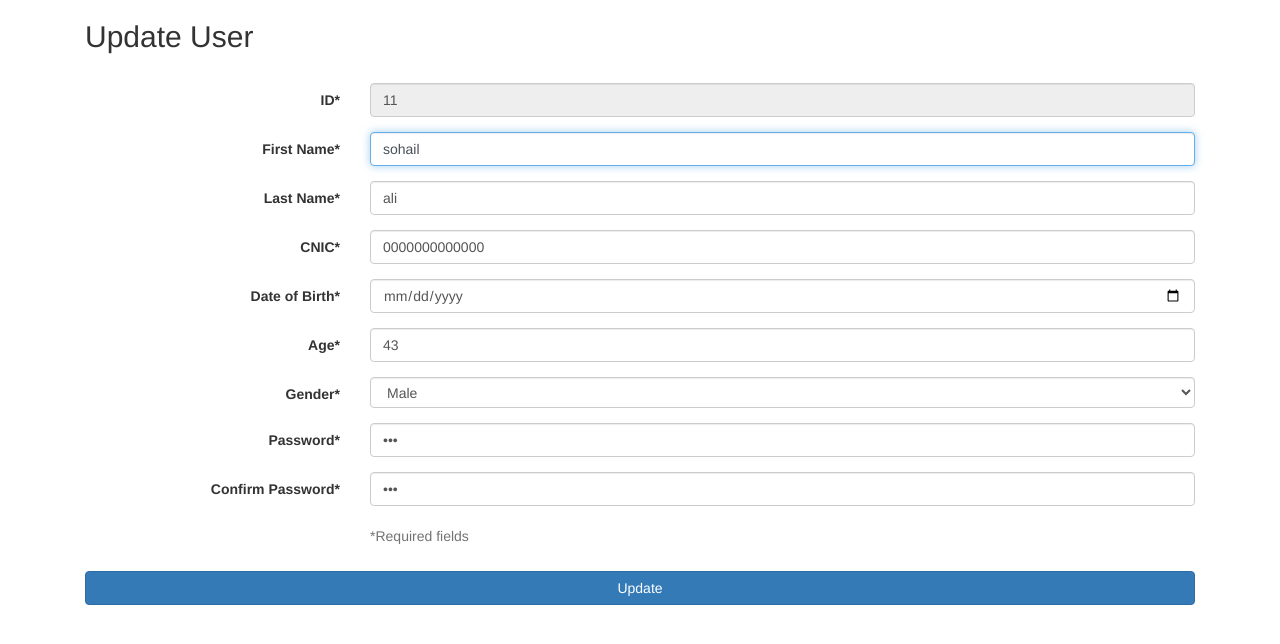
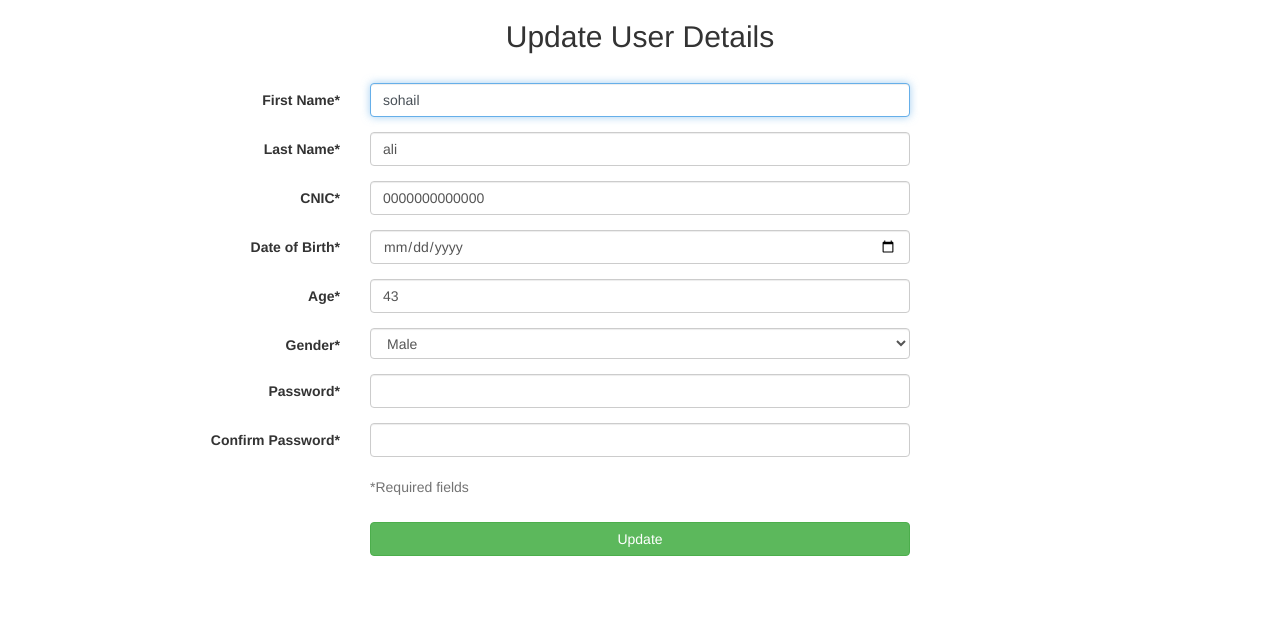
Before and after one commit to muhammadazeemshahzad9894/usermanagementsystem, a Django app: page /usersystem/get_user/11 in a window 1280 px wide. Shown: the top 644 px of the page. Run offline with Django 3.2, Linux system fonts and the light colour scheme; data comes from the database, SQL or seed files in the repository; both versions use the stored data as it was after the commit; some libraries are stand-ins or nearby versions.

Commit message:
second commit

```diff
--- a/mysite/usersystem/templates/index.html
+++ b/mysite/usersystem/templates/index.html
@@ -14,8 +14,9 @@
 
 <body>
 <h1>Welcome to User Management System</h1>
-<a href="usersystem/userlogin"><button class="btn btn-primary cart">User Login</button></a>
-<a href="usersystem/adminlogin"><button class="btn btn-primary cart">Admin Login</button></a>
+<a href="{% url 'usersystem:userlogin' %}"><button class="btn btn-primary cart">User Login</button></a>
+<a href="{% url 'usersystem:adminlogin' %}"><button class="btn btn-primary cart">Admin Login</button></a>
+<a href="{% url 'usersystem:register' %}"><button class="btn btn-primary cart">Register New User?</button></a>
 
 </body>
 </html>
--- a/mysite/usersystem/templates/update_user.html
+++ b/mysite/usersystem/templates/update_user.html
@@ -7,55 +7,50 @@
 <script src="//netdna.bootstrapcdn.com/bootstrap/3.2.0/js/bootstrap.min.js"></script>
 <script src="//code.jquery.com/jquery-2.1.3.min.js"></script>
 <!------ Include the above in your HEAD tag ---------->
-
+<div class="container">
+    <h2 style="text-align:center">Update User Details</h2><br>
+</div>
 <div class="container">
     <form class="form-horizontal" action="{% url 'usersystem:update_user' user.id %}" method="POST" enctype="multipart/form-data"> {% csrf_token %}
-        <h2 >Update User</h2><br>
-                <div class="form-group">
-                    <label for="ID" class="col-sm-3 control-label">ID*</label>
-                    <div class="col-sm-9">
-                        <input type="text" name="id" value="{{user.id}}" class="form-control" readonly>
-                    </div>
-                </div>
 
 
                 <div class="form-group">
                     <label for="firstname" class="col-sm-3 control-label">First Name*</label>
-                    <div class="col-sm-9">
-                        <input type="text" name="firstname" value="{{user.firstname}}" class="form-control" autofocus>
+                    <div class="col-sm-6">
+                        <input type="text" name="firstname" required value="{{user.firstname}}" class="form-control" autofocus>
                     </div>
                 </div>
                 <div class="form-group">
                     <label for="lastname" class="col-sm-3 control-label">Last Name*</label>
-                    <div class="col-sm-9">
-                        <input type="text" name="lastname" value="{{user.lastname}}" class="form-control">
+                    <div class="col-sm-6">
+                        <input type="text" name="lastname" required value="{{user.lastname}}" class="form-control">
                     </div>
                 </div>
 
 
                 <div class="form-group">
                     <label for="cnic" class="col-sm-3 control-label">CNIC* </label>
-                    <div class="col-sm-9">
-                        <input type="phoneNumber" name="cnic" value="{{user.cnic}}" class="form-control">
+                    <div class="col-sm-6">
+                        <input type="phoneNumber" name="cnic" pattern="[0-9]{13}" value="{{user.cnic}}" class="form-control">
                     </div>
                 </div>
 
                 <div class="form-group">
                     <label for="dob" class="col-sm-3 control-label">Date of Birth*</label>
-                    <div class="col-sm-9">
-                        <input type="date" name="date"  class="form-control">
+                    <div class="col-sm-6">
+                        <input type="date" name="date" required class="form-control">
                     </div>
                 </div>
                 <div class="form-group">
                     <label for="age" class="col-sm-3 control-label">Age* </label>
-                    <div class="col-sm-9">
-                        <input type="phoneNumber" name="age" value="{{user.age}}" class="form-control">
+                    <div class="col-sm-6">
+                        <input type="number" name="age" min="18" max="100" required value="{{user.age}}" class="form-control">
                     </div>
                 </div>
 
                 <div class="form-group">
                     <label for="gender" class="col-sm-3 control-label">Gender* </label>
-                    <div class="col-sm-9">
+                    <div class="col-sm-6">
                         <select class="form-control form-control-lg" value="{{user.gender}}  name="gender">
                             <option>Male</option>
                             <option>Female</option>
@@ -65,25 +60,31 @@
 
                 <div class="form-group">
                     <label for="password" class="col-sm-3 control-label">Password*</label>
-                    <div class="col-sm-9">
-                        <input type="password" name="password" id="password" value="{{user.password}}" class="form-control">
+                    <div class="col-sm-6">
+                        <input type="password" name="password" id="password" required  class="form-control">
                     </div>
                 </div>
                 <div class="form-group">
                     <label for="confirmPassword" class="col-sm-3 control-label">Confirm Password*</label>
-                    <div class="col-sm-9">
-                        <input type="password" id="confirmpassword" value="{{user.password}}" class="form-control">
+                    <div class="col-sm-6">
+                        <input type="password" id="confirmpassword"  class="form-control">
+                    </div>
+                </div>
+
+                <div class="form-group">
+                    <div class="col-sm-6 col-sm-offset-3">
+                        <span class="help-block">*Required fields</span>
+                    </div>
+                </div>
+
+                <div class="form-group">
+                    <div class="col-sm-6 col-sm-offset-3">
+                        <button type="submit" class="btn btn-success btn-block">Update</button>
                     </div>
                 </div>
 
 
-                <!-- /.form-group -->
-                <div class="form-group">
-                    <div class="col-sm-9 col-sm-offset-3">
-                        <span class="help-block">*Required fields</span>
-                    </div>
-                </div>
-                <button type="submit" class="btn btn-primary btn-block">Update</button>
+
             </form> <!-- /form -->
         </div> <!-- ./container -->
 
--- a/mysite/usersystem/urls.py
+++ b/mysite/usersystem/urls.py
@@ -37,6 +37,8 @@ urlpatterns = [
     path('approve_user/<int:myid>', views.approve_user, name="approve_user"),
     path('login_user/', views.login_user, name="login_user"),
     path('login_admin/', views.login_admin, name="login_admin"),
+    path('logout_user/', views.logout_user, name="logout_user"),
+    path('logout_admin/', views.logout_admin, name="logout_admin"),
 
 
 
--- a/mysite/usersystem/views.py
+++ b/mysite/usersystem/views.py
@@ -99,7 +99,7 @@ def update_user(request, myid):
         Clients.objects.filter(id=myid).update(gender=request.POST.get('gender', 'off'))
         Clients.objects.filter(id=myid).update(password=request.POST.get('password', 'off'))
 
-        return redirect('usersystem:all_users')
+        return redirect('usersystem:index')
     else:  # display empty form
         return HttpResponse("failed to update")
 
@@ -132,3 +132,13 @@ def login_admin(request):
             return redirect('usersystem:all_users')
         else:
             return HttpResponse('problem')
+
+
+def logout_user(request):
+
+    return redirect('usersystem:index')
+
+
+def logout_admin(request):
+
+    return redirect('usersystem:index')
```
Also changed, not shown: mysite/usersystem/templates/all_users.html (+19 -18 lines), mysite/usersystem/templates/register_user.html (+22 -16 lines), mysite/usersystem/templates/user_home.html (+52 -1 lines), mysite/db.sqlite3.
